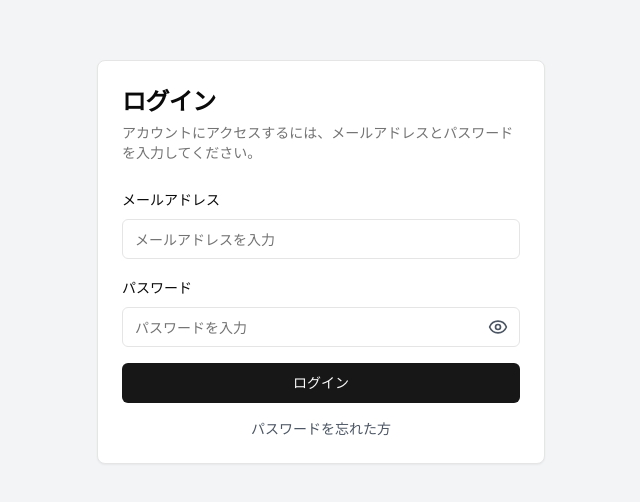
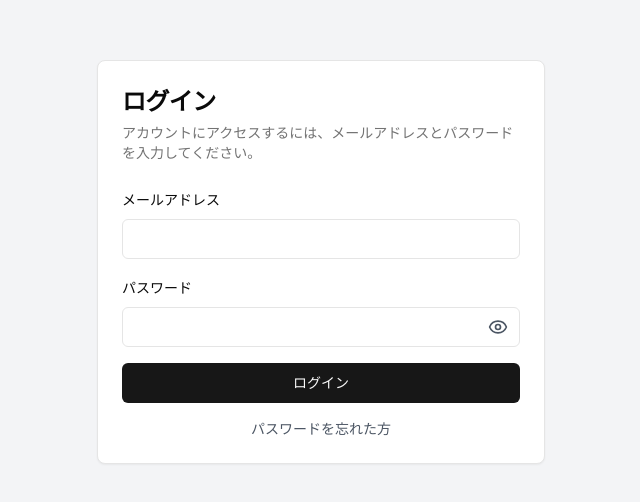
Before and after one commit to Noe001/work-optimizer, a React (Vite) app in the folder frontend/: page /login in a window 1280 px wide. Shown: the part 138-640 px from the top of the page, without its empty margins (319-959 px from the left). Built offline with nearby package versions, Linux system fonts and the light colour scheme.

Commit message:
placeholder削除

```diff
--- a/frontend/src/pages/general/Login.tsx
+++ b/frontend/src/pages/general/Login.tsx
@@ -56,7 +56,7 @@ const LoginPage: React.FC = () => {
                 type="email"
                 value={formData.email}
                 onChange={handleInputChange}
-                placeholder="メールアドレスを入力"
+                placeholder=""
                 required
                 className="w-full"
               />
@@ -71,7 +71,7 @@ const LoginPage: React.FC = () => {
                   type={showPassword ? "text" : "password"}
                   value={formData.password}
                   onChange={handleInputChange}
-                  placeholder="パスワードを入力"
+                  placeholder=""
                   required
                   className="w-full pr-10"
                 />
--- a/frontend/src/pages/general/Signup.tsx
+++ b/frontend/src/pages/general/Signup.tsx
@@ -141,7 +141,7 @@ const SignupPage: React.FC = () => {
                 type="text"
                 value={formData.username}
                 onChange={handleInputChange}
-                placeholder="ユーザー名を入力"
+                placeholder=""
                 required
                 className={`w-full ${
                   formData.username ? (validation.username.isValid ? "border-green-500" : "border-red-500") : ""
@@ -161,7 +161,7 @@ const SignupPage: React.FC = () => {
                 type="email"
                 value={formData.email}
                 onChange={handleInputChange}
-                placeholder="メールアドレスを入力"
+                placeholder=""
                 required
                 className={`w-full ${
                   formData.email ? (validation.email.isValid ? "border-green-500" : "border-red-500") : ""
@@ -182,7 +182,7 @@ const SignupPage: React.FC = () => {
                   type={showPassword ? "text" : "password"}
                   value={formData.password}
                   onChange={handleInputChange}
-                  placeholder="パスワードを入力"
+                  placeholder=""
                   required
                   className={`w-full pr-10 ${
                     formData.password
@@ -229,7 +229,7 @@ const SignupPage: React.FC = () => {
                   type={showConfirmPassword ? "text" : "password"}
                   value={formData.confirmPassword}
                   onChange={handleInputChange}
-                  placeholder="パスワードを再入力"
+                  placeholder=""
                   required
                   className={`w-full pr-10 ${
                     formData.confirmPassword
```
